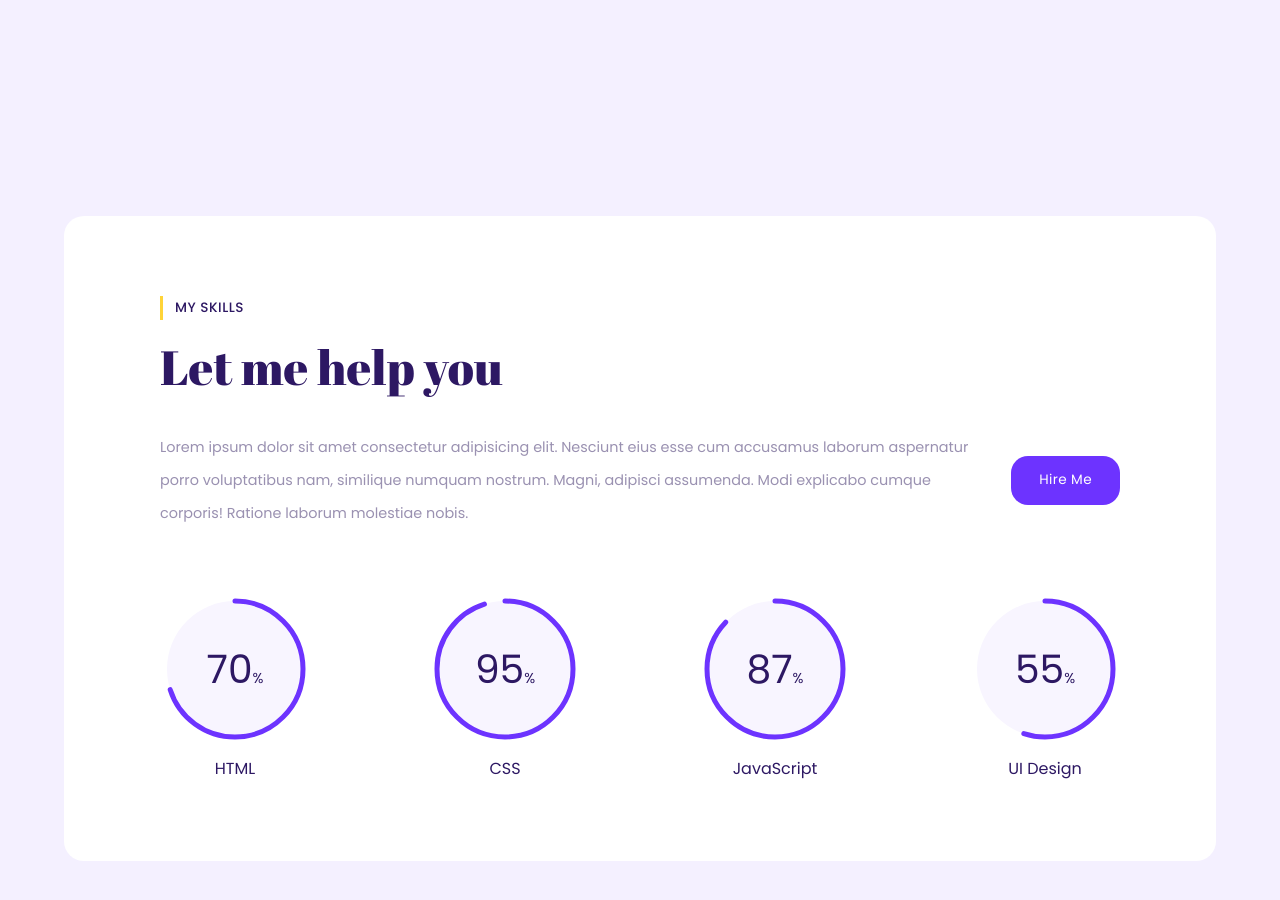
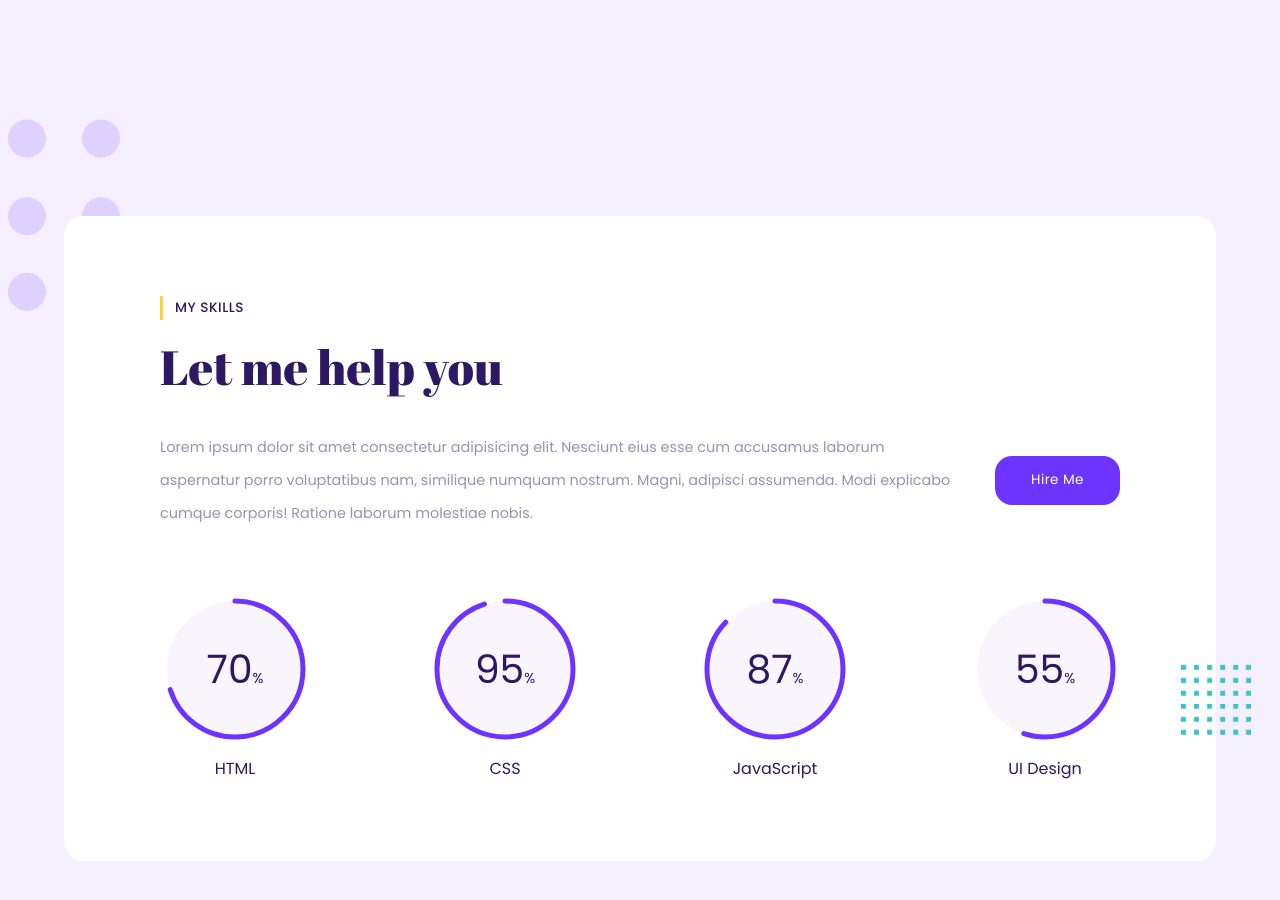
Before and after one commit to terrorbladegodlike/Max-Portfolio, a plain HTML site: page index.html in a window 1280 px wide. Shown: the part 1440-2340 px from the top of the page. Drawn offline with nearby package versions, Linux system fonts and the light colour scheme.

Commit message:
added a gots and square for block skills

```diff
--- a/index.html
+++ b/index.html
@@ -489,6 +489,8 @@
                   </div>
 
                </div>
+               <img src="./assets/dots.png" alt="dots" class="shape dots">
+               <img src="./assets/square1.png" alt="square1" class="shape square">
             </div>
 
          </div>
--- a/styte.css
+++ b/styte.css
@@ -129,6 +129,8 @@ ul {
    background-color: var(--main-color-1);
    color: #FFF;
    font-size: 0.85rem;
+   min-width: 125px;
+   text-align: center;
    letter-spacing: 0.4px;
    text-transform: capitalize;
    transition: .3s;
@@ -472,6 +474,22 @@ header.scrolled .logo{
    padding: 5rem 6rem;
    border-radius: 20px;
    width: 100%;
+   position: relative;
+}
+
+.skills .dots{
+   position: absolute;
+   left: 0;
+   top: 0;
+   transform: translate(-50%, -50%);
+   z-index: -1;
+}
+
+.skills .square{
+   position: absolute;
+   left: 100%;
+   top: 75%;
+   transform: translate(-50%, -50%);
 }
 
 .box-desc{
```
